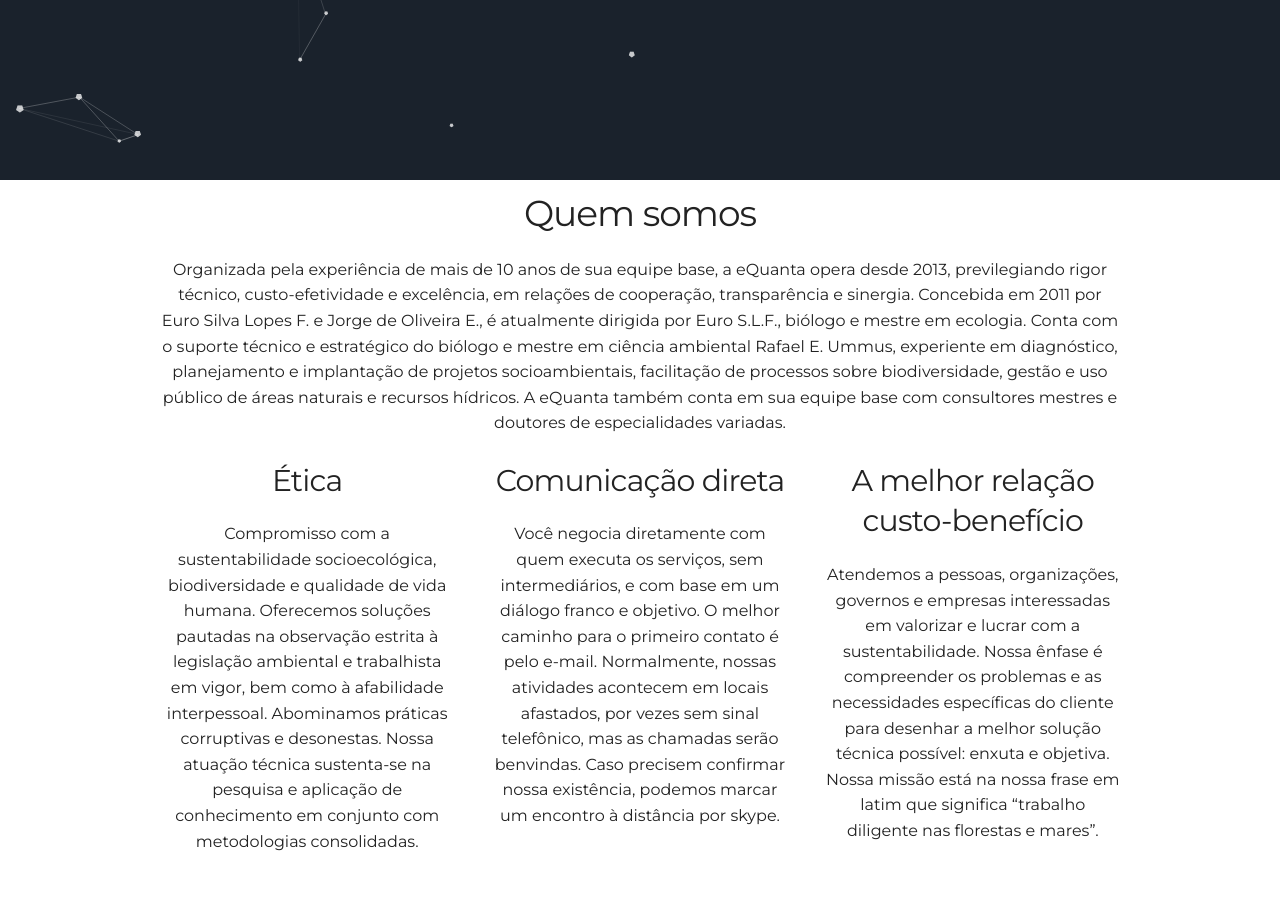
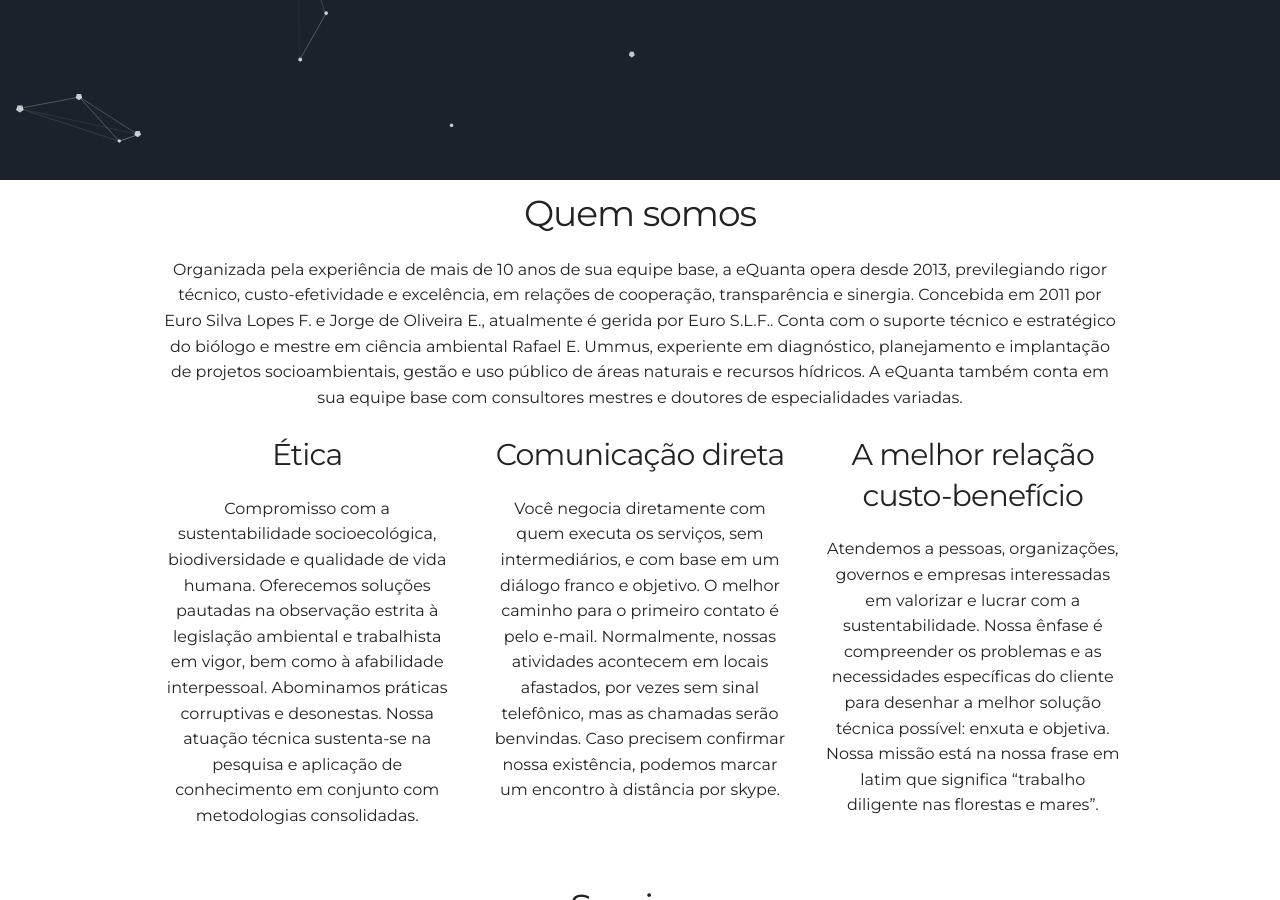
Before and after one commit to leroy1977/eQ1, a Jekyll site: the page built from index.html, in a window 1280 px wide and 900 px high, scrolled down 727 px. Built offline with Jekyll 4.4.1, drawn with Linux system fonts in a browser that asks for light colours.

Commit message:
Update _config.yml

```diff
--- a/_config.yml
+++ b/_config.yml
@@ -11,7 +11,7 @@
 
 # User settings
 username: eQuanta
-user_description: Organizada pela experiência de mais de 10 anos de sua equipe base, a eQuanta opera desde 2013, previlegiando rigor técnico, custo-efetividade e excelência, em relações de cooperação, transparência e sinergia. Concebida em 2011 por Euro Silva Lopes F. e Jorge de Oliveira E., é atualmente dirigida por Euro S.L.F., biólogo e mestre em ecologia. Conta com o suporte técnico e estratégico do biólogo e mestre em ciência ambiental Rafael E. Ummus, experiente em diagnóstico, planejamento e implantação de projetos socioambientais, facilitação de processos sobre biodiversidade, gestão e uso público de áreas naturais e recursos hídricos. A eQuanta também conta em sua equipe base com consultores mestres e doutores de especialidades variadas.
+user_description: Organizada pela experiência de mais de 10 anos de sua equipe base, a eQuanta opera desde 2013, previlegiando rigor técnico, custo-efetividade e excelência, em relações de cooperação, transparência e sinergia. Concebida em 2011 por Euro Silva Lopes F. e Jorge de Oliveira E., atualmente é  gerida por Euro S.L.F.. Conta com o suporte técnico e estratégico do biólogo e mestre em ciência ambiental Rafael E. Ummus, experiente em diagnóstico, planejamento e implantação de projetos socioambientais, gestão e uso público de áreas naturais e recursos hídricos. A eQuanta também conta em sua equipe base com consultores mestres e doutores de especialidades variadas.
 
 user_title: Diligentia laborat in omnis silvae et maria
 email: e.quanta.env@gmail.com
```
